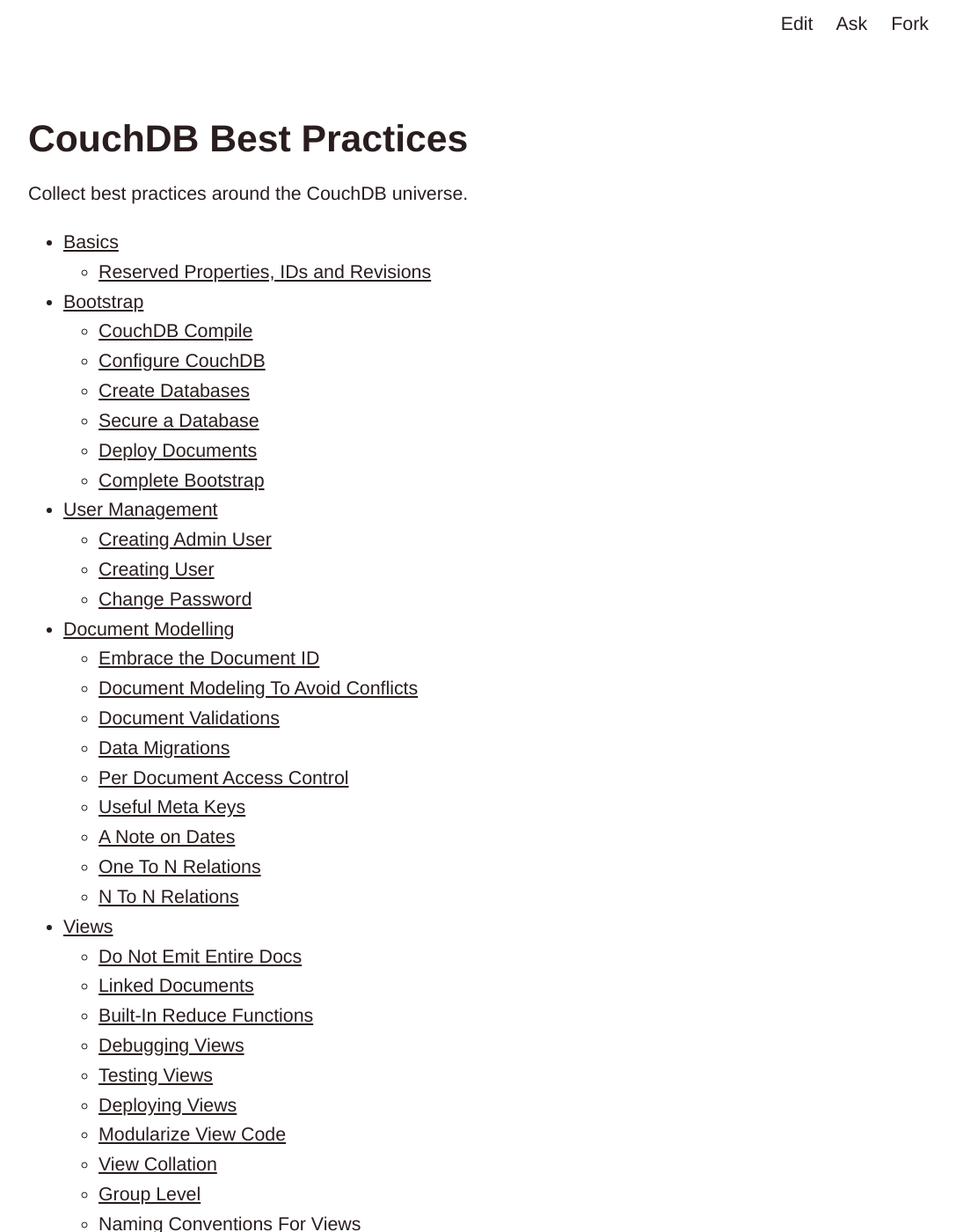
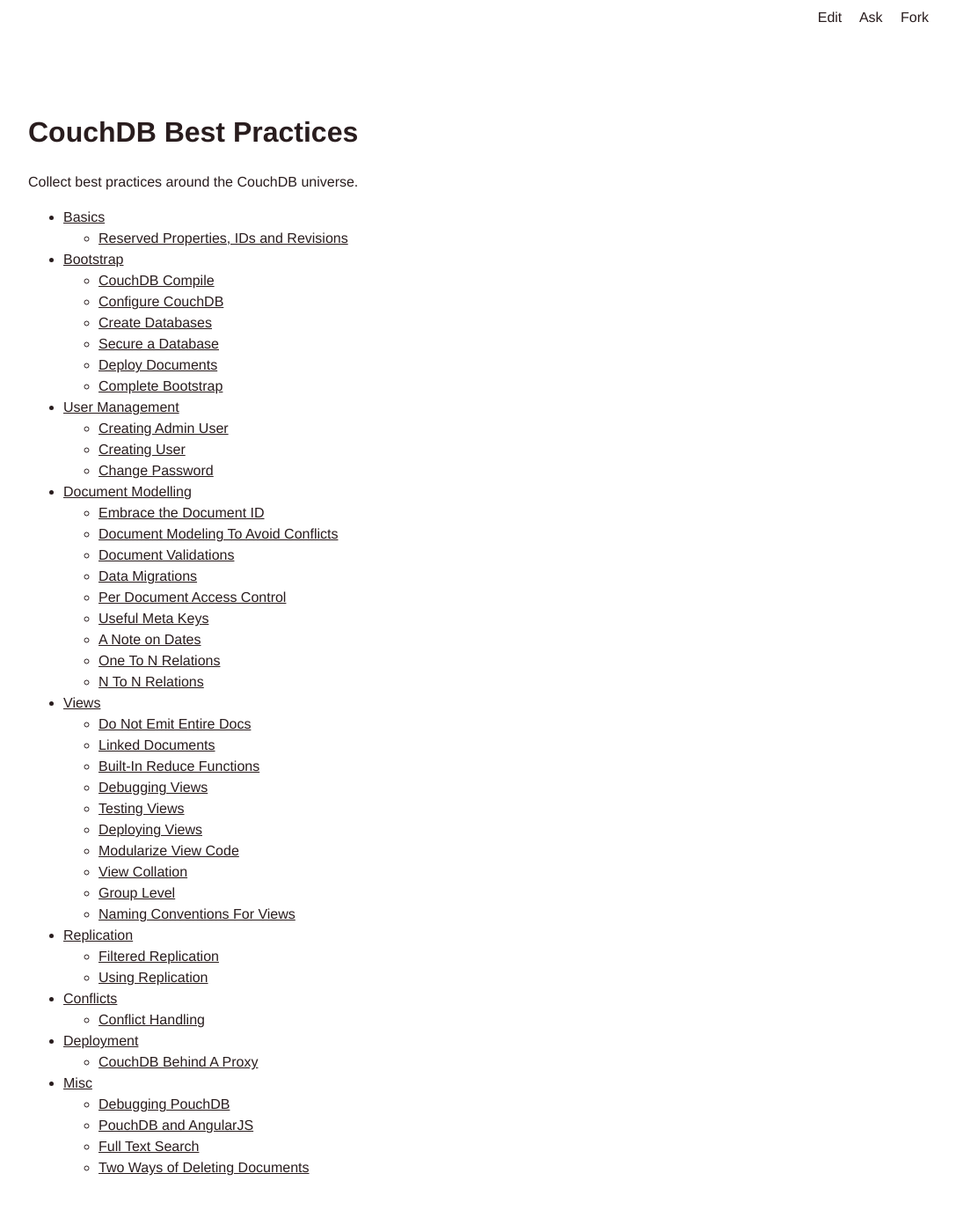
Before and after one commit to jo/couchdb-best-practices, a Jekyll site: the page built from index.md, in a window 1280 px wide and 1400 px high. Shown: the whole window at 88% size, without its empty margins (96-1183 px from the left). Built offline with Jekyll 4.4.1, drawn with Linux system fonts in a browser that asks for light colours; Markdown is read by kramdown in place of the engine named in the settings.

Commit message:
set font-size to 16px

```diff
--- a/_layouts/default.html
+++ b/_layouts/default.html
@@ -8,8 +8,8 @@
 <style>
   body {
     font-family: "HelveticaNeue-Light", Helvetica, Arial, sans-serif;
-    font-size: 16pt;
-    line-height: 3ex;
+    font-size: 16px;
+    line-height: 1.5;
     margin: 3ex 0 0 0;
     padding: 6.18% 10%;
   }
```
